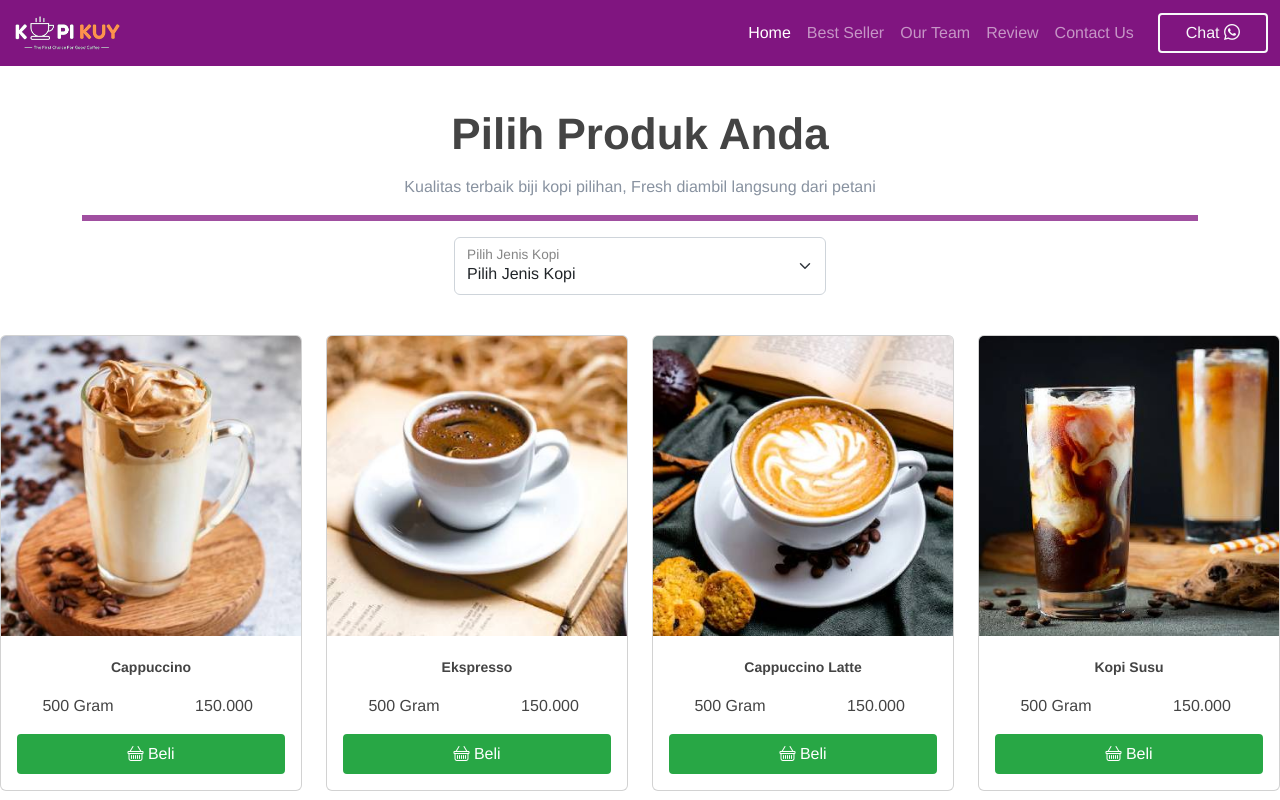
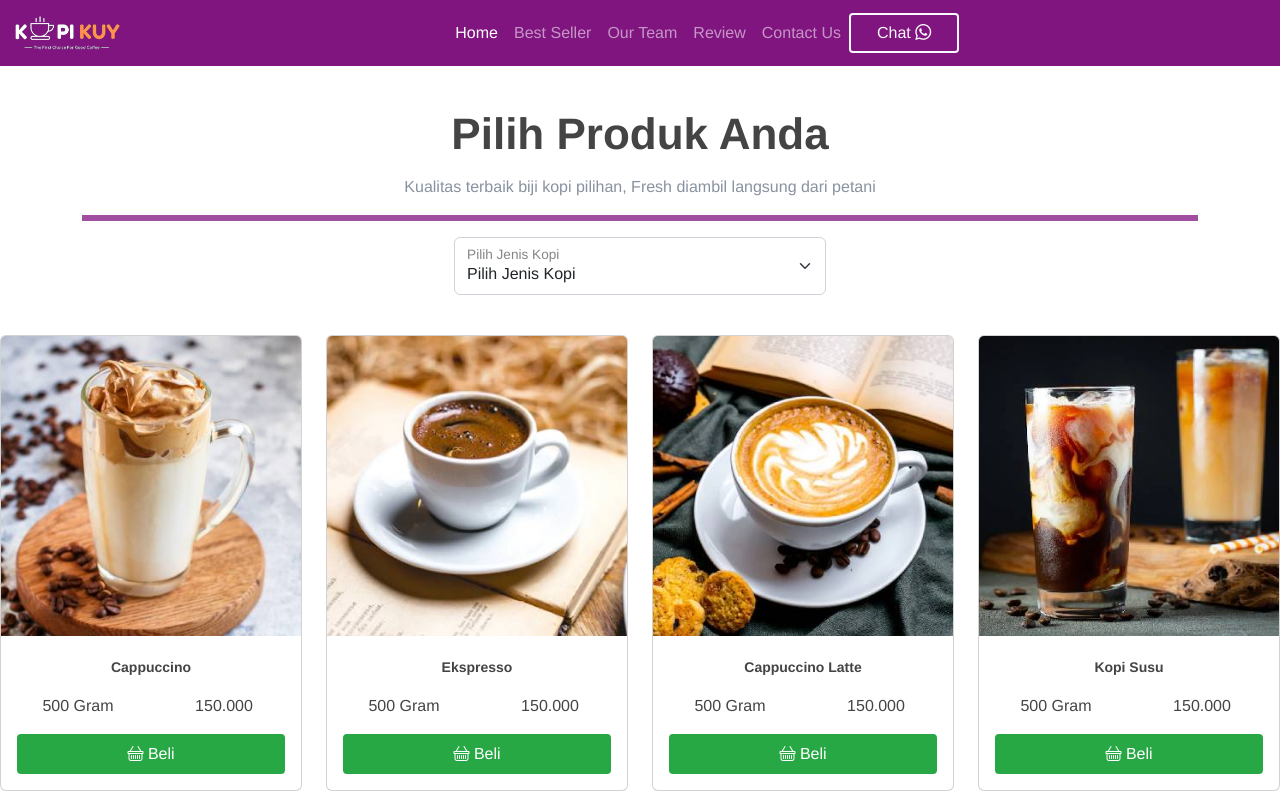
Before and after one commit to abibaja/kopikuy, a plain HTML site: page produk.html in a window 1280 px wide. Shown: the top 800 px of the page. Drawn offline with Linux system fonts and the light colour scheme; a web font is replaced by a local one.

Commit message:
menbuha navbar

```diff
--- a/produk.html
+++ b/produk.html
@@ -54,7 +54,7 @@
           <span class="navbar-toggler-icon"></span>
         </button>
         <div class="collapse navbar-collapse d-flex justify-content-center" id="navbarSupportedContent">
-          <ul class="navbar-nav ms-auto me-3 mb-2 mb-lg-0">
+          <ul class="navbar-nav">
             <li class="nav-item">
               <a class="nav-link active" aria-current="page" href="index.html"
                 >Home</a
```
